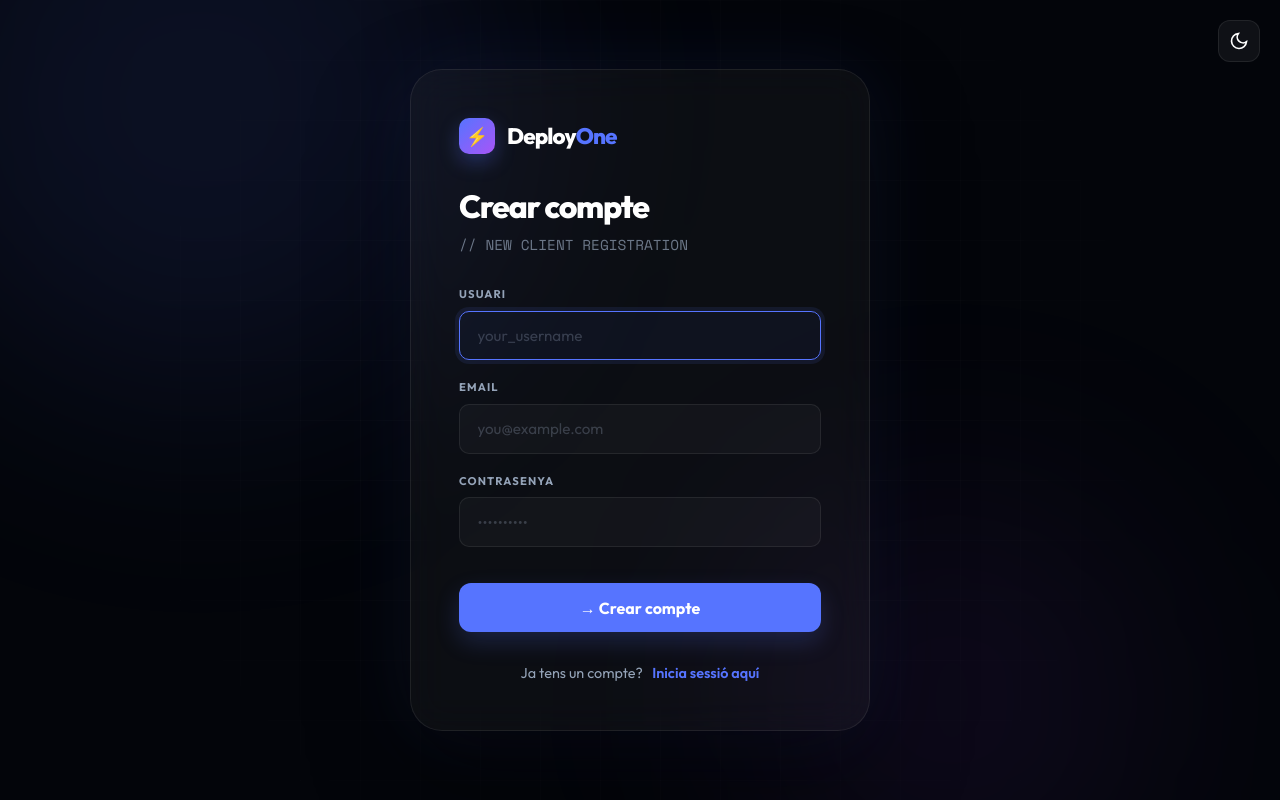
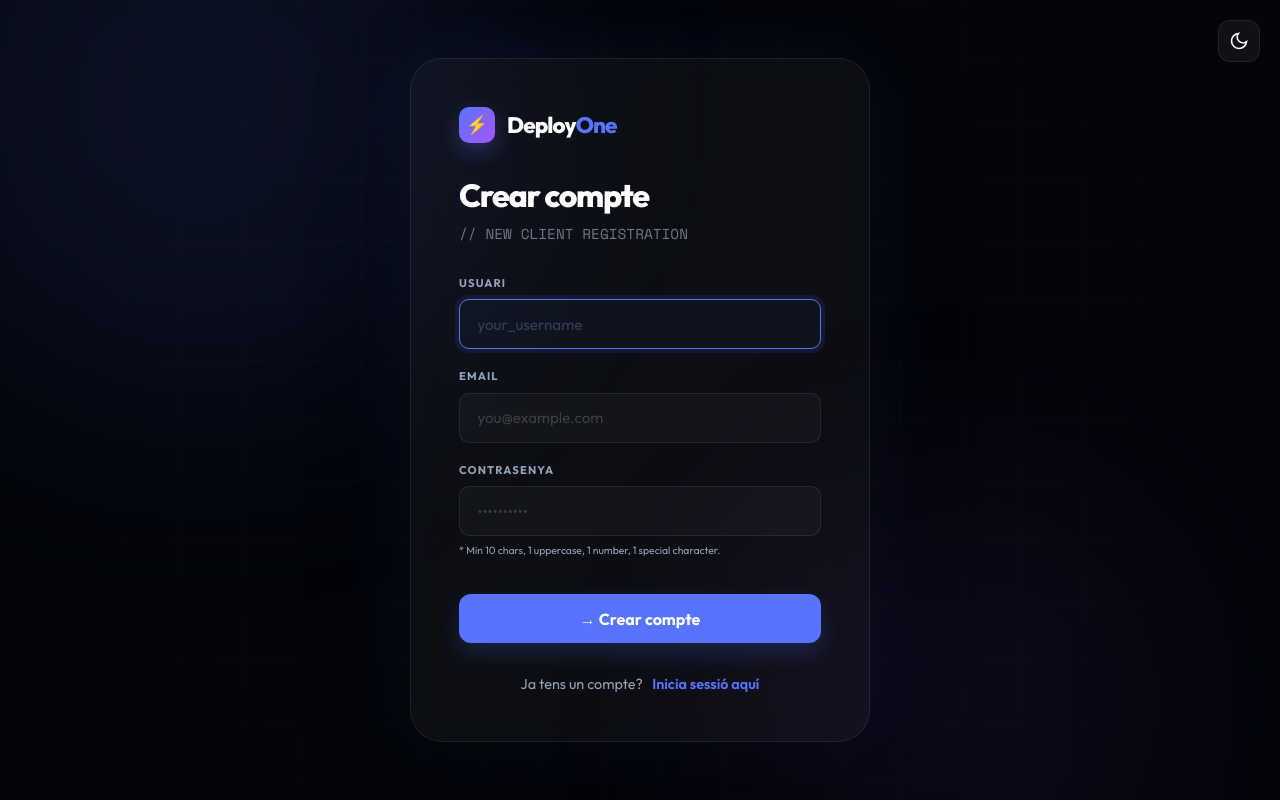
Before and after one commit to deployone123/deployone, a Flask app: page /register in a window 1280 px wide. Run offline with Flask 3, Linux system fonts and the light colour scheme.

Commit message:
Enforce security: password policy, security headers, and account verification groundwork

```diff
--- a/website/app.py
+++ b/website/app.py
@@ -6,6 +6,7 @@ import pymysql
 import os
 from dotenv import load_dotenv
 from werkzeug.security import generate_password_hash, check_password_hash
+import re
 
 load_dotenv()
 
@@ -62,6 +63,42 @@ def ensure_required_tables():
 # Run table check on startup
 ensure_required_tables()
 
+def validate_password(password):
+    """
+    Validates that the password meets complexity requirements:
+    - Minimum 10 characters
+    - At least one uppercase letter
+    - At least one number
+    - At least one special character
+    """
+    if len(password) < 10:
+        return False, "Password must be at least 10 characters long."
+    if not re.search(r'[A-Z]', password):
+        return False, "Password must contain at least one uppercase letter."
+    if not re.search(r'\d', password):
+        return False, "Password must contain at least one number."
+    if not re.search(r'[!@#$%^&*(),.?":{}|<>]', password):
+        return False, "Password must contain at least one special character."
+    return True, ""
+
+@app.after_request
+def add_security_headers(response):
+    # Standard security headers
+    response.headers['Content-Security-Policy'] = (
+        "default-src 'self'; "
+        "script-src 'self' 'unsafe-inline' https://fonts.googleapis.com; "
+        "style-src 'self' 'unsafe-inline' https://fonts.googleapis.com; "
+        "font-src 'self' https://fonts.gstatic.com; "
+        "img-src 'self' data:; "
+        "connect-src 'self';"
+    )
+    response.headers['X-Content-Type-Options'] = 'nosniff'
+    response.headers['X-Frame-Options'] = 'SAMEORIGIN'
+    response.headers['Strict-Transport-Security'] = 'max-age=31536000; includeSubDomains'
+    response.headers['X-XSS-Protection'] = '1; mode=block'
+    response.headers['Referrer-Policy'] = 'strict-origin-when-cross-origin'
+    return response
+
 def login_required(f):
     @functools.wraps(f)
     def decorated_function(*args, **kwargs):
@@ -108,8 +145,11 @@ def login():
                 conn.close()
 
             if user and check_password_hash(user['password_hash'], password):
-                if 'tabs' not in session:
-                    session['tabs'] = {}
+                if not user.get('is_verified', True): # Default to True for old users without the column yet
+                    error = 'Account not verified. Please check your email.'
+                else:
+                    if 'tabs' not in session:
+                        session['tabs'] = {}
 
                 # Store identity strictly for THIS tab
                 session['tabs'][tid] = {
@@ -135,19 +175,23 @@ def register():
         if not username or not password or not email:
             error = 'Username, password and email are required'
         else:
-            conn = get_db_connection()
-            try:
-                hashed_password = generate_password_hash(password)
-                with conn.cursor() as cursor:
-                    # Explicitly setting role to 'free' as default
-                    cursor.execute('INSERT INTO users (username, password_hash, email, role) VALUES (%s, %s, %s, %s)',
-                                (username, hashed_password, email, 'free'))
-                conn.commit()
-                return redirect(url_for('login'))
-            except pymysql.err.IntegrityError:
-                error = f'User {username} or email {email} is already registered.'
-            finally:
-                conn.close()
+            is_valid, msg = validate_password(password)
+            if not is_valid:
+                error = msg
+            else:
+                conn = get_db_connection()
+                try:
+                    hashed_password = generate_password_hash(password)
+                    with conn.cursor() as cursor:
+                        # Explicitly setting role to 'free' as default and is_verified to False
+                        cursor.execute('INSERT INTO users (username, password_hash, email, role, is_verified) VALUES (%s, %s, %s, %s, %s)',
+                                    (username, hashed_password, email, 'free', False))
+                    conn.commit()
+                    return redirect(url_for('login', registered='success'))
+                except pymysql.err.IntegrityError:
+                    error = f'User {username} or email {email} is already registered.'
+                finally:
+                    conn.close()
 
     return render_template('register.html', error=error)
 
--- a/website/templates/register.html
+++ b/website/templates/register.html
@@ -190,6 +190,9 @@
             <div class="form-group">
                 <label for="password" data-i18n="reg_pass">Password</label>
                 <input type="password" id="password" name="password" placeholder="••••••••••" required>
+                <p style="font-size: 0.65rem; color: var(--muted); margin-top: 0.5rem; line-height: 1.4;">
+                    * Min 10 chars, 1 uppercase, 1 number, 1 special character.
+                </p>
             </div>
             <button type="submit" class="btn" data-i18n="reg_btn">→ Create Account</button>
         </form>
```
Also changed, not shown: website/init_db.py (+5 -4 lines), 2 other files.
